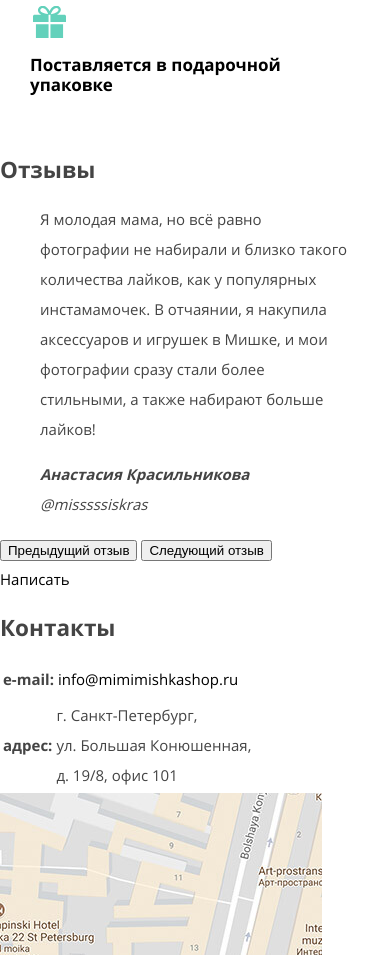
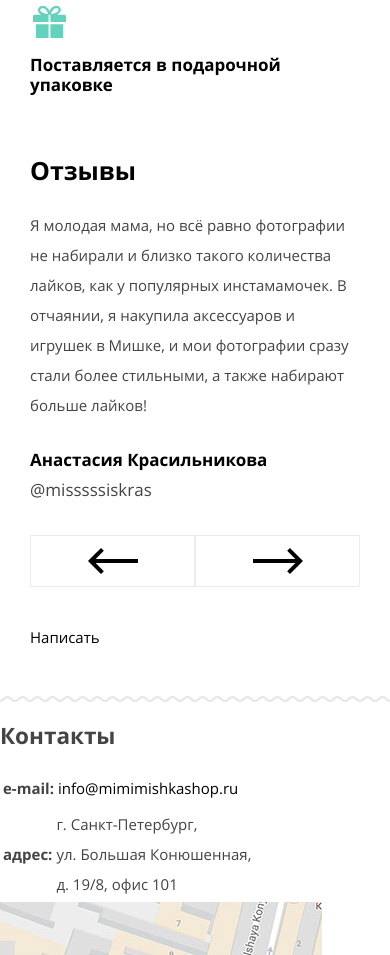
Before and after one commit to maximus-dr/mishka, a website: page src/index.html in a window 390 px wide. Shown: the part 2140-3095 px from the top of the page. Drawn offline with nearby package versions, Linux system fonts and the light colour scheme; files that its build step writes are made by us from their sources.

Commit message:
Added styles for reviews section mobile version

```diff
--- /dev/null
+++ b/src/sass/main/reviews.scss
@@ -0,0 +1,104 @@
+.reviews {
+  margin: 0;
+  padding: 0;
+  padding-bottom: 50px;
+  background-color: $color-bg;
+  background-image: url("../img/bg-zigzag-line.svg");
+  background-size: auto 6px;
+  background-position: 0 100%;
+  background-repeat: repeat-x;
+}
+
+.reviews__wrapper {
+  margin: 0;
+  padding: 0 30px;
+}
+
+.reviews__title {
+  margin: 0;
+  margin-bottom: 25px;
+  padding: 0;
+  color: #000000;
+  font-size: 25px;
+  line-height: 30px;
+  font-weight: 700;
+}
+
+.reviews__list {
+  margin: 0;
+  padding: 0;
+}
+
+.reviews__item {
+  margin: 0;
+  margin-bottom: 30px;
+  padding: 0;
+}
+
+.reviews__text {
+  margin: 0;
+  margin-bottom: 25px;
+  padding: 0;
+}
+
+.reviews__author {
+  margin: 0;
+  padding: 0;
+
+  font-size: 17px;
+  line-height: 20px;
+  font-style: normal;
+
+  b {
+    color: #000000;
+    font-weight: 700;
+  }
+}
+
+.reviews__controls {
+  display: flex;
+  margin-bottom: 35px;
+}
+
+.reviews__prev,
+.reviews__next {
+  width: 50%;
+  height: 52px;
+  margin: 0;
+  padding: 0;
+  font-size: 0;
+  background-color: transparent;
+  border: 1px solid #ececec;
+  border-radius: 0;
+  cursor: pointer;
+
+  &::before {
+    content: "";
+    display: block;
+    width: 100%;
+    height: 100%;
+    background-position: center;
+    background-repeat: no-repeat;
+    background-size: 50px 26px;
+  }
+
+  &:hover::before {
+    opacity: 0.6;
+  }
+
+  &:active::before {
+    opacity: 0.3;
+  }
+}
+
+.reviews__prev::before {
+  background-image: url("../img/icon-left-arrow.svg");
+}
+
+.reviews__next::before {
+  background-image: url("../img/icon-right-arrow.svg");
+}
+
+.reviews__write {
+  width: 100%;
+}
--- a/src/sass/styles.scss
+++ b/src/sass/styles.scss
@@ -15,3 +15,4 @@
 @import "main/cats.scss";
 @import "main/highlight.scss";
 @import "main/advantages.scss";
+@import "main/reviews.scss";
```
Also changed, not shown: src/img/bg-zigzag-line copy.svg (added), src/img/icon-left-arrow.svg (added), src/img/icon-right-arrow.svg (added).
